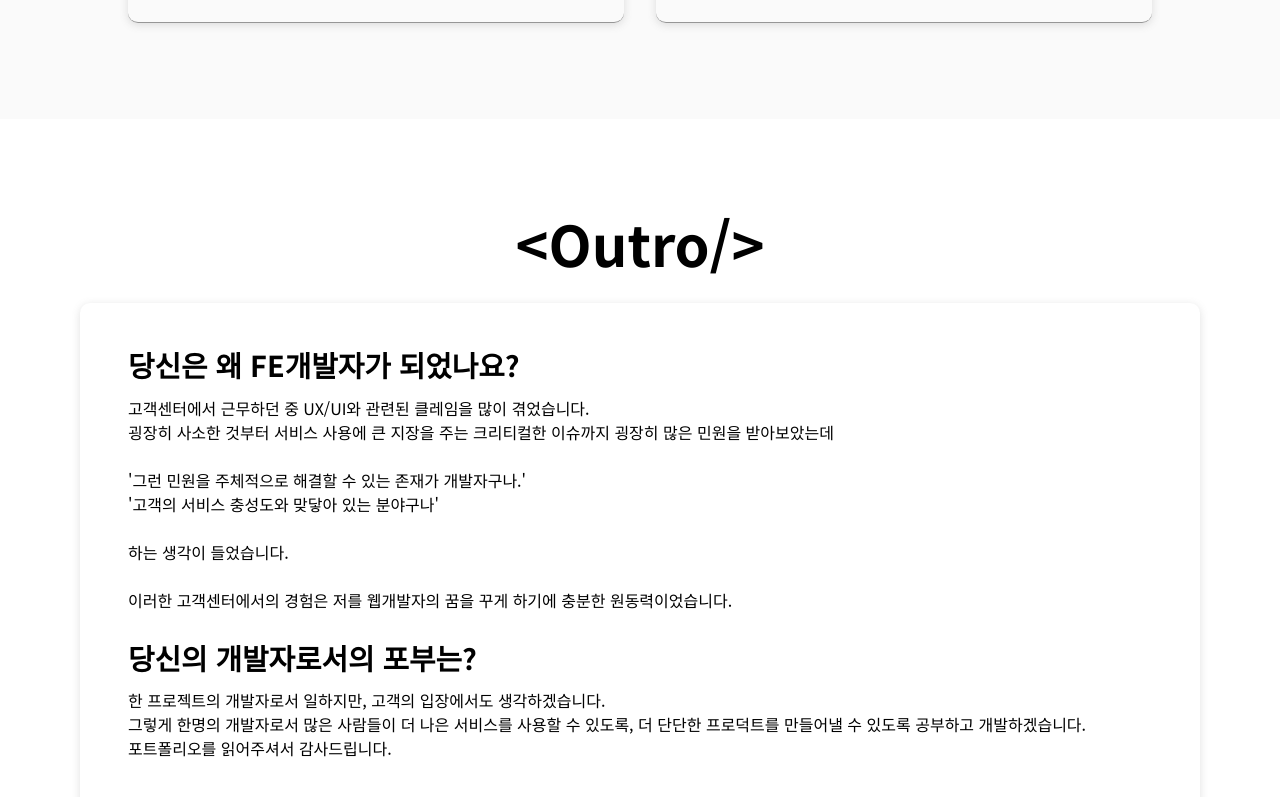
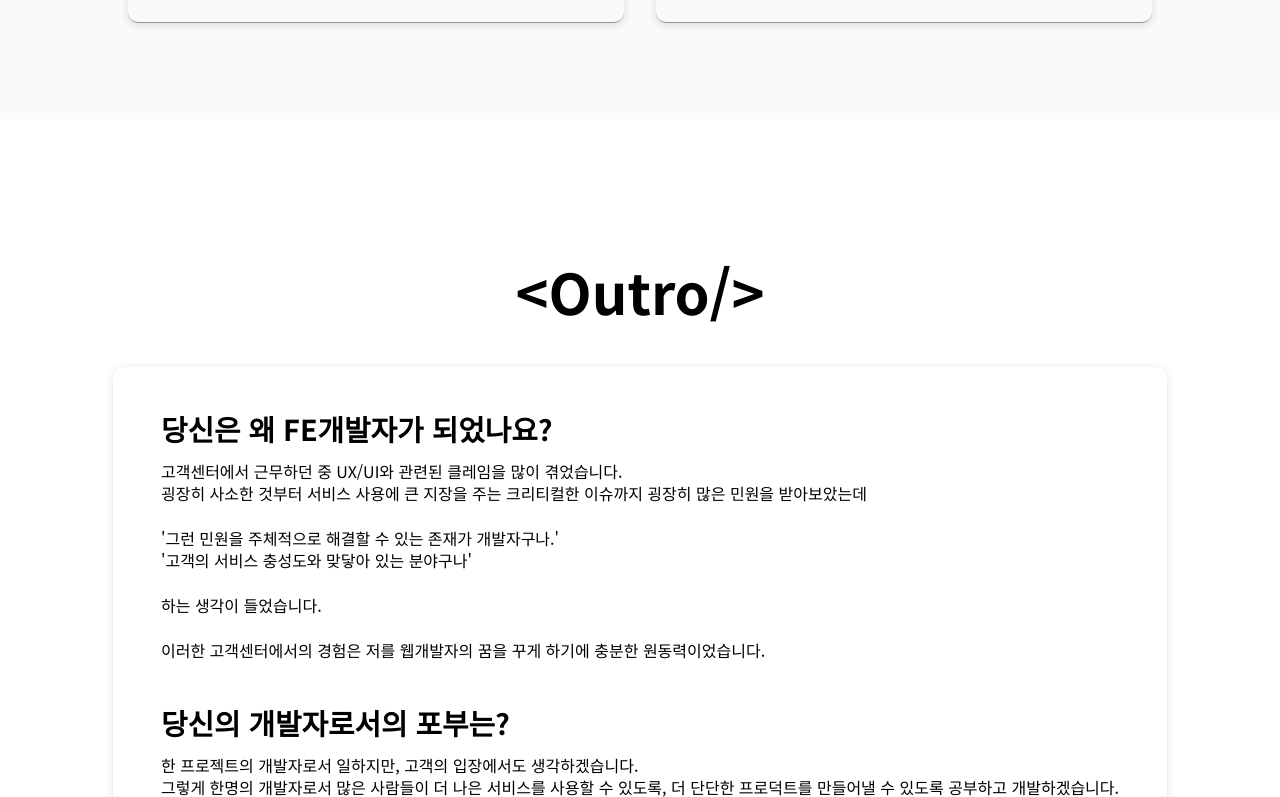
Before and after one commit to stardust6653/introduction, a React (Create React App) app: page / in a window 1280 px wide. Shown: the part 5303-6100 px from the top of the page. Built offline with nearby package versions, Linux system fonts and the light colour scheme.

Commit message:
Style : CSS 전체 수정

```diff
--- a/src/components/Outro.tsx
+++ b/src/components/Outro.tsx
@@ -38,11 +38,6 @@
             포트폴리오를 읽어주셔서 감사드립니다.
           </Text>
         </TextGroup>
-
-        <TextGroup>
-          <TitleText></TitleText>
-          <Text></Text>
-        </TextGroup>
       </TextBox>
     </OutroLayout>
   );
@@ -51,49 +46,43 @@
 export default Outro;
 
 const OutroLayout = styled.section`
+  font-family: "Noto Sans KR", sans-serif;
   display: flex;
   flex-direction: column;
   align-items: center;
-  width: 100%;
-  padding-bottom: 6rem;
+  padding: 3rem;
+  @media only screen and (max-width: 680px) {
+    padding: 0;
+  }
 `;
 
 const TextBox = styled.div`
-  width: calc(1160px - 6rem);
+  padding: 3rem;
+  margin: 3rem 0 5rem 0;
   border-bottom: 1px solid rgba(0, 0, 0, 0.4);
   border-radius: 10px;
   box-shadow: rgba(99, 99, 99, 0.2) 0px 2px 8px 0px;
-  padding: 3rem 3rem 1rem 3rem;
-  margin-top: 2rem;
-  @media only screen and (max-width: 1280px) {
-    width: 80vw;
-  }
   @media only screen and (max-width: 680px) {
-    width: 70vw;
+    border-radius: 0;
   }
 `;
 
 const TextGroup = styled.div`
-  margin-bottom: 2rem;
+  &:first-child {
+    margin-bottom: 3rem;
+  }
 `;
 
 const TitleText = styled.p`
-  font-family: "Noto Sans KR", sans-serif;
+  font-size: 1.8rem;
   font-weight: 700;
-  font-size: 1.8rem;
   margin-bottom: 1rem;
   @media only screen and (max-width: 680px) {
+    line-height: 2rem;
     font-size: 1.5rem;
   }
 `;
 
 const Text = styled.p`
-  font-family: "Noto Sans KR", sans-serif;
-  font-weight: 400;
-  font-size: 1rem;
-  line-height: 1.5rem;
+  line-height: 1.4rem;
 `;
-
-const PointText = styled.span`
-  color: #ffc530;
-`;
```
